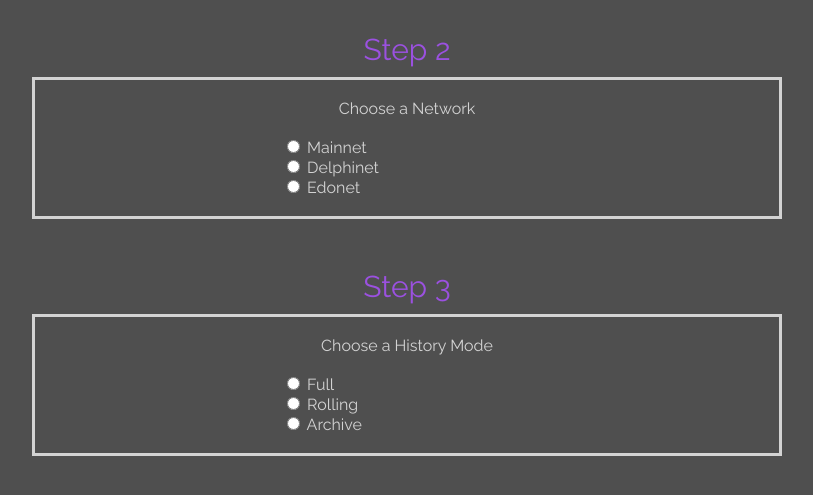
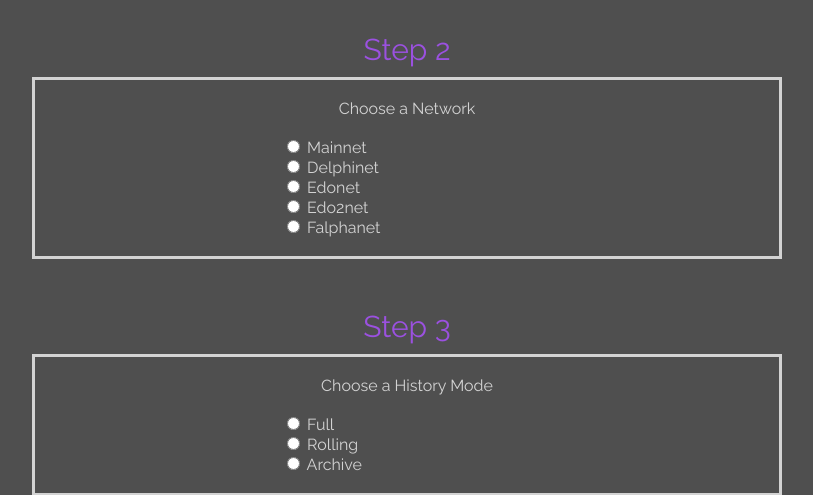
Before and after one commit to Cryptonomic/Nautilus, a Flask app: page /node_setup in a window 1280 px wide; the page is wider, and only the part inside the window is pictured. Shown: the part 339-834 px from the top of that part, without its empty margins (233-1046 px from the left). Run offline with Flask 2, Linux system fonts and the light colour scheme; parts of the project's set-up code (start-up, migrations or seed data) failed here and were passed over; some libraries are stand-ins or nearby versions; some web fonts are replaced.

Commit message:
Add edo2net and falphanet as networks

```diff
--- a/app/templates/node_options.html
+++ b/app/templates/node_options.html
@@ -50,6 +50,16 @@
                 <label>
                     <input type="radio" name="network" value="edonet">
                     Edonet
+                </label>
+                <br>
+                <label>
+                    <input type="radio" name="network" value="edo2net">
+                    Edo2net
+                </label>
+                <br>
+                <label>
+                    <input type="radio" name="network" value="falphanet">
+                    Falphanet
                 </label>
                 <br>
                 <br>
--- a/app/util/docker_compose_utils.py
+++ b/app/util/docker_compose_utils.py
@@ -136,8 +136,11 @@ def build_docker_compose_file(data):
     else:
         yaml_object["services"]["tezos-node"] = get_tezos_node_docker_compose()
 
-    if data["network"] == "edonet":
+    if data["network"] == "edonet" or data["network"] == "edo2net":
         yaml_object["services"]["tezos-node"]["image"] = "tezos/tezos:master"
+
+    if data["network"] == "falphanet":
+        yaml_object["services"]["tezos-node"]["image"] = "tezos/tezos:falphanet-release"
 
     yaml_object["services"]["tezos-node"]["command"] = \
         "tezos-node --cors-header='content-type' --cors-origin='*' --history-mode {} --network {} --rpc-addr 0.0.0.0:8732".format(
```
Also changed, not shown: README.md, 2 other files.
